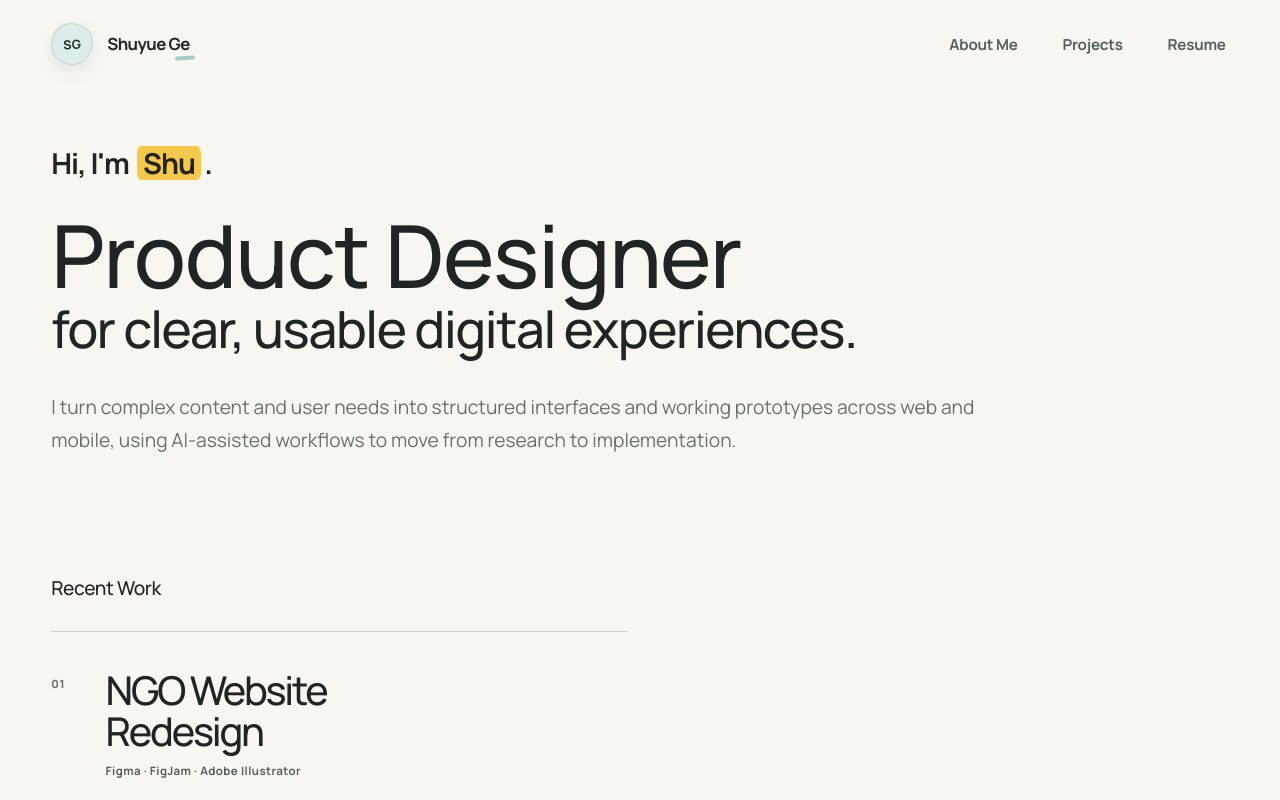
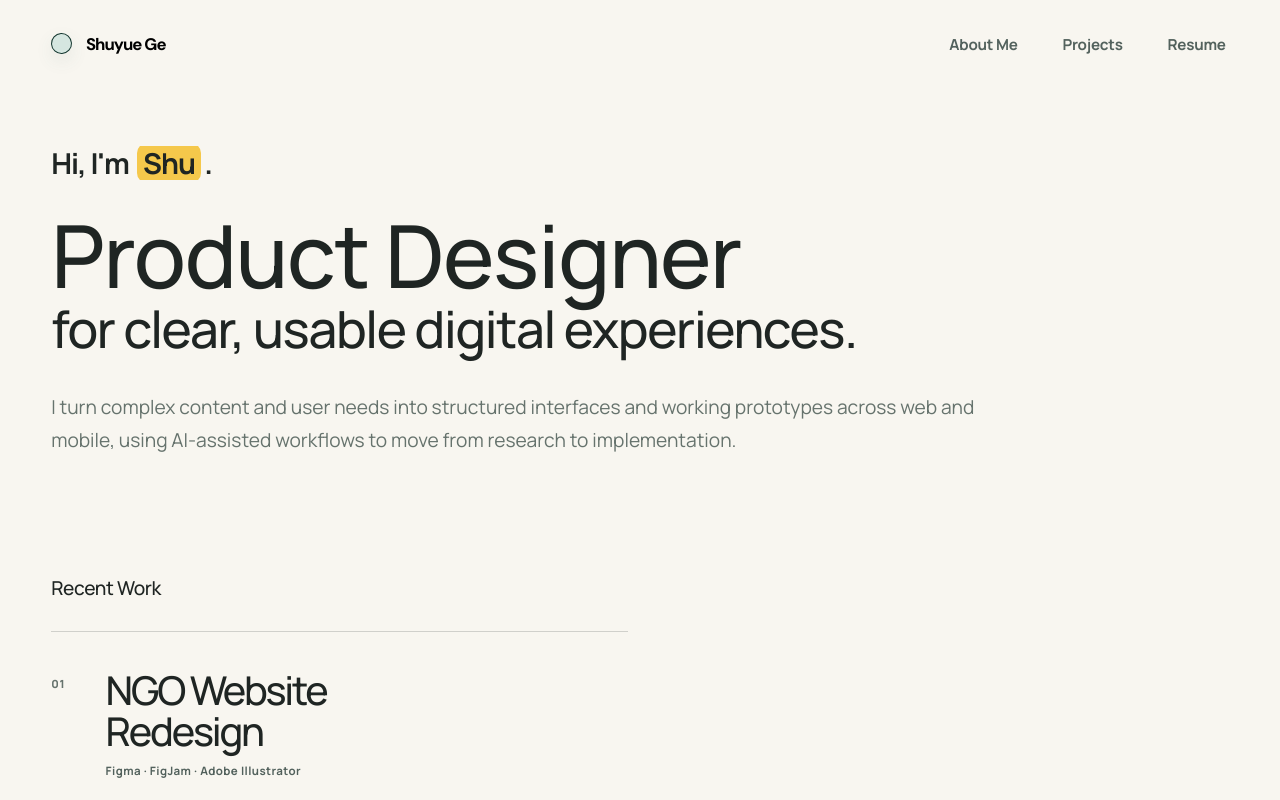
Before and after one commit to ShuyueGe/shuyuege.github.io, a React (Vite) app: page /#/ in a window 1280 px wide. Shown: the top 800 px of the page. Built offline with nearby package versions, Linux system fonts and the light colour scheme.

Commit message:
Refine header brand mark

```diff
--- a/src/components/Logo.tsx
+++ b/src/components/Logo.tsx
@@ -3,9 +3,7 @@ import { Link } from "react-router-dom";
 export function Logo() {
   return (
     <Link className="logo" to="/" aria-label="Shuyue Ge, home">
-      <span className="logo__mark" aria-hidden="true">
-        SG
-      </span>
+      <span className="logo__mark" aria-hidden="true" />
       <span className="logo__name">Shuyue Ge</span>
     </Link>
   );
--- a/src/styles.css
+++ b/src/styles.css
@@ -1,3 +1,5 @@
+@import url("https://fonts.googleapis.com/css2?family=DM+Sans:wght@700&display=swap");
+
 :root {
   --color-bg: #f8f6f0;
   --color-text: #1f2523;
@@ -2806,3 +2808,54 @@ p {
     margin-bottom: 1.35rem;
   }
 }
+
+/* Header brand refinement */
+
+.logo__mark {
+  width: 1.15rem;
+  height: 1.15rem;
+  border: 1px solid #13362f;
+  border-radius: 50%;
+  background: #d5e6e0;
+  font-size: 0;
+}
+
+.home-page .logo__mark {
+  width: 1.325rem;
+  height: 1.325rem;
+  border-color: #13362f;
+  border-radius: 50%;
+  background: #d5e6e0;
+}
+
+.logo__name,
+.home-page .logo__name {
+  color: #000000;
+  font-family: "DM Sans", sans-serif;
+  font-weight: 700;
+  letter-spacing: -1px;
+  line-height: 1.2;
+  transition: color var(--transition-fast);
+}
+
+.logo:hover .logo__name,
+.logo:focus-visible .logo__name {
+  color: #13362f;
+}
+
+.home-page .logo__name::after {
+  display: none;
+  content: none;
+}
+
+@media (max-width: 600px) {
+  .logo__mark {
+    width: 1.075rem;
+    height: 1.075rem;
+  }
+
+  .home-page .logo__mark {
+    width: 1.125rem;
+    height: 1.125rem;
+  }
+}
```
